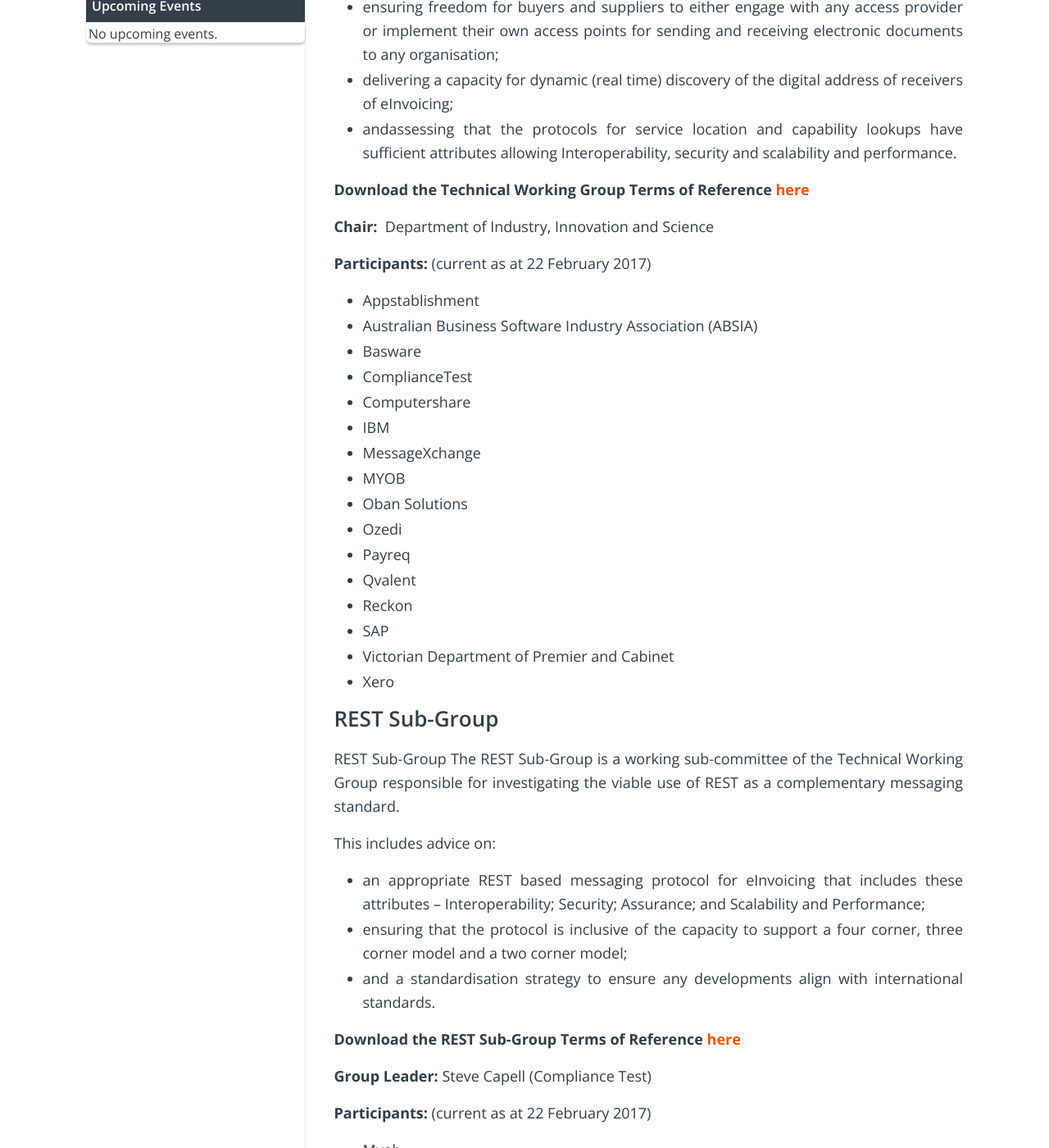
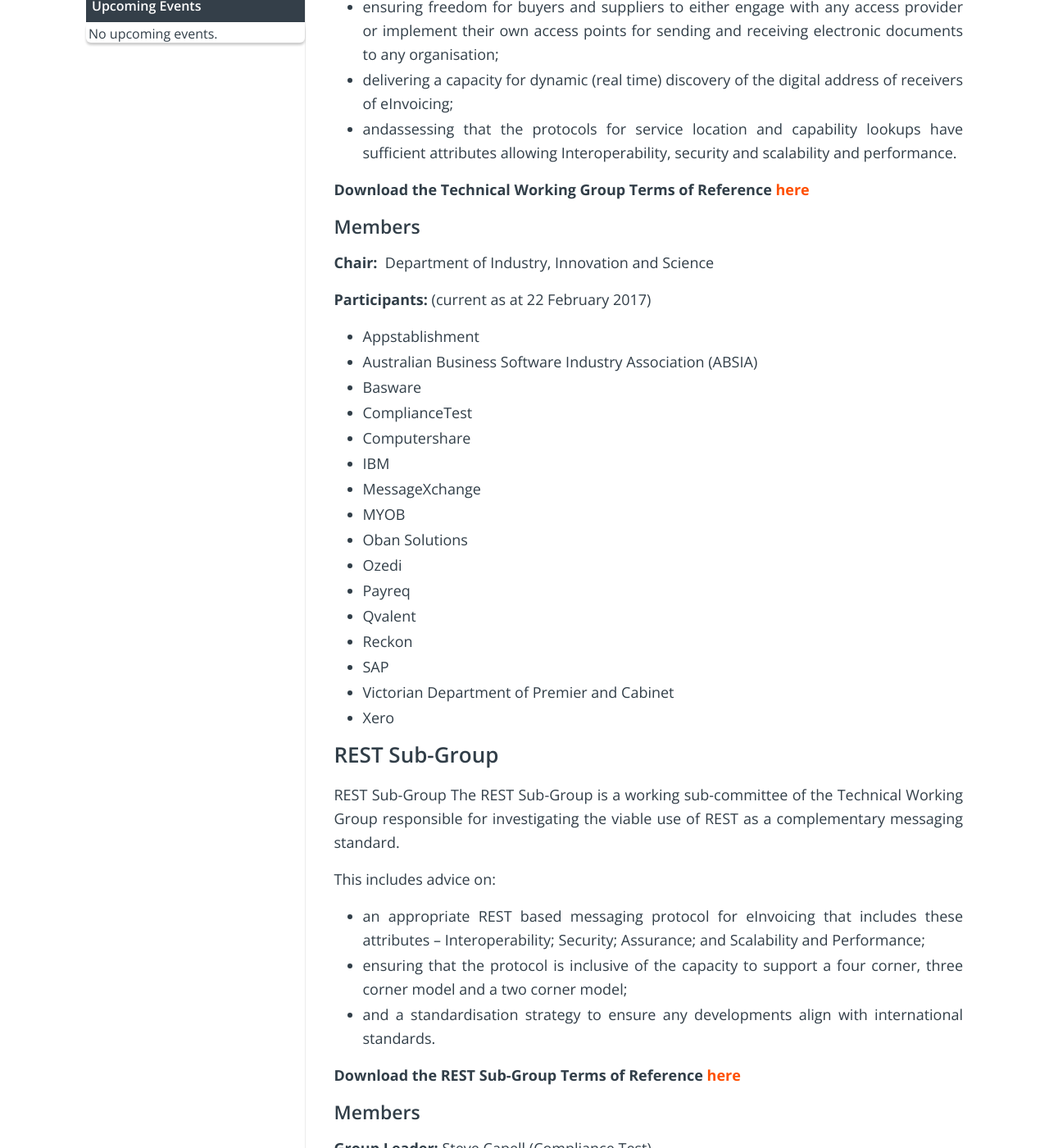
Before and after one commit to Digital-Business-Council/Digital-Business-Council.github.io, a Jekyll site: the page built from pages/about-us/tech-working-group.md, in a window 1280 px wide and 1400 px high, scrolled down 702 px. Shown: the whole window at 82% size. Built offline with Jekyll 4.4.1, drawn with Linux system fonts in a browser that asks for light colours.

Commit message:
Created Members subheading

```diff
--- a/pages/about-us/tech-working-group.md
+++ b/pages/about-us/tech-working-group.md
@@ -18,6 +18,8 @@
 - andassessing that the protocols for service location and capability lookups have sufficient attributes allowing Interoperability, security and scalability and performance.
 
 **Download the Technical Working Group Terms of Reference [here]({{site.url | absolute}}/assets/Technical_Working_Group_Terms_of_Reference.pdf )**
+
+### Members
 
 **Chair:**  Department of Industry, Innovation and Science
 
@@ -49,6 +51,8 @@
 
 **Download the REST Sub-Group Terms of Reference [here]({{site.url | absolute}}/assets/REST_Sub_Group_Terms_of_Reference.pdf )**
 
+### Members
+
 **Group Leader:** Steve Capell (Compliance Test)
 
 **Participants:** (current as at 22 February 2017)
```
